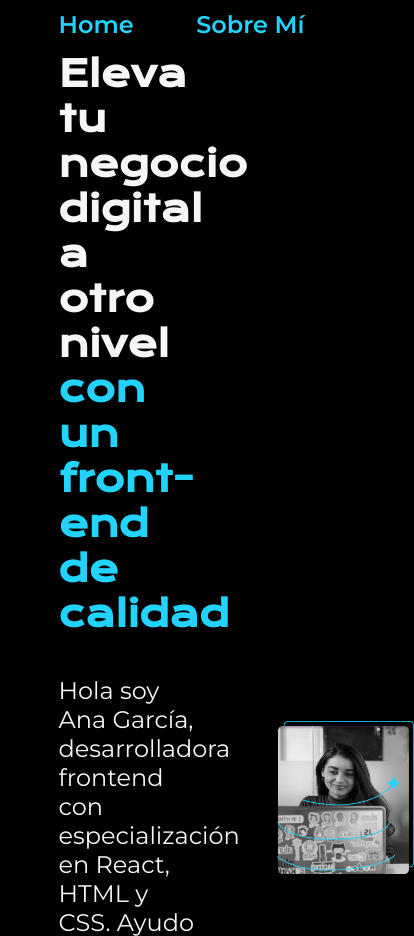
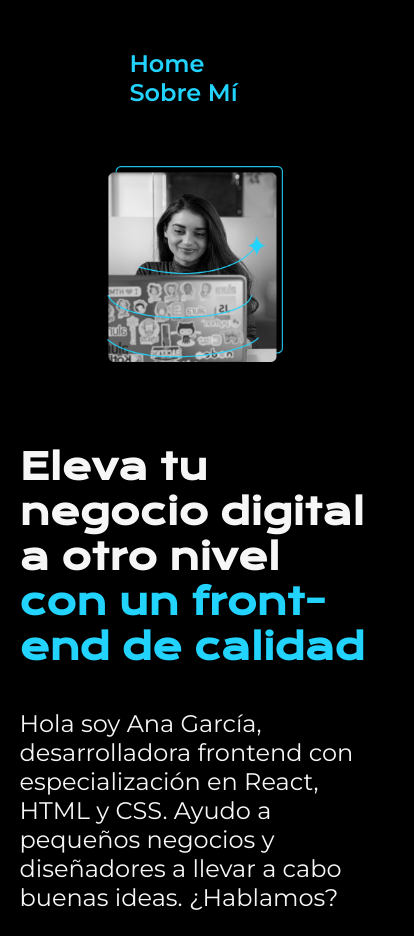
Before and after one commit to NelsonMarquezRomero/HTML_y_CSS_1_-Alura, a plain HTML site: page index.html in a window 390 px wide. Shown: the top 936 px of the page, 414 px wide, since content can reach past the window. Drawn offline with nearby package versions, Linux system fonts and the light colour scheme.

Commit message:
Aplicar cambios de estilo para pantallas hasta 1200px (media query)

```diff
--- a/styles/style.css
+++ b/styles/style.css
@@ -132,3 +132,29 @@ body {
     font-size: 1.5rem;
     font-weight: 400;
 }
+
+/* Media Queries*/
+
+@media (max-width: 1200px) {
+
+     .header {
+        padding: 10%;
+        display: flex;
+        justify-content: center;
+    }
+
+    .header__menu {
+        justify-content: center;
+    }
+
+    .presentacion {
+        flex-direction: column-reverse;
+        padding: 5%;
+    }
+
+    .presentacion__contenido {
+        width: auto;
+    }
+
+
+}
```
